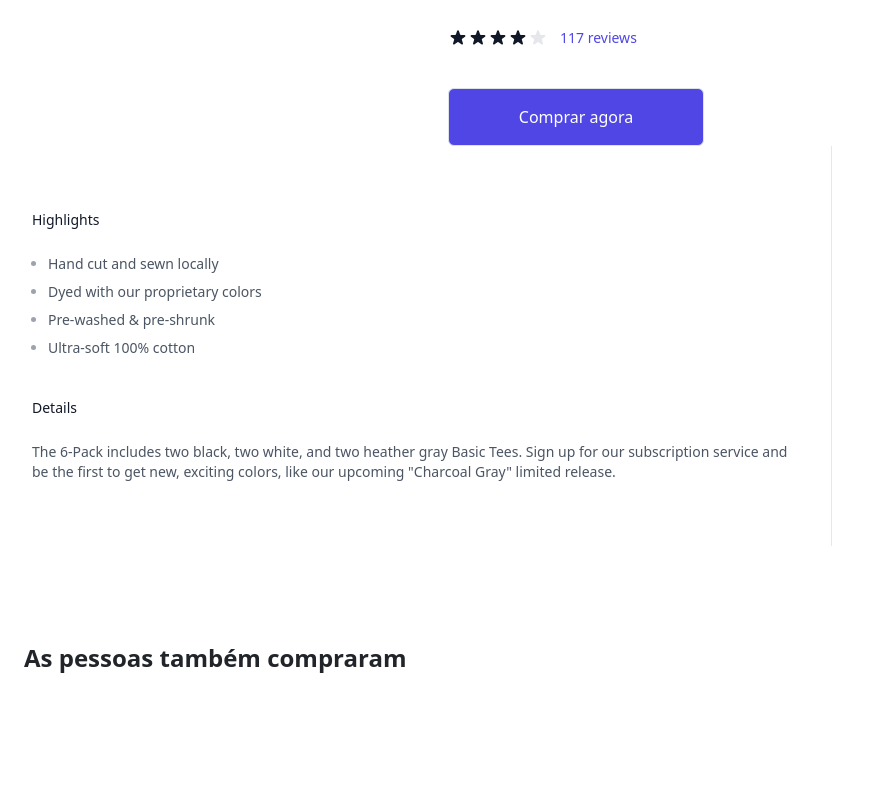
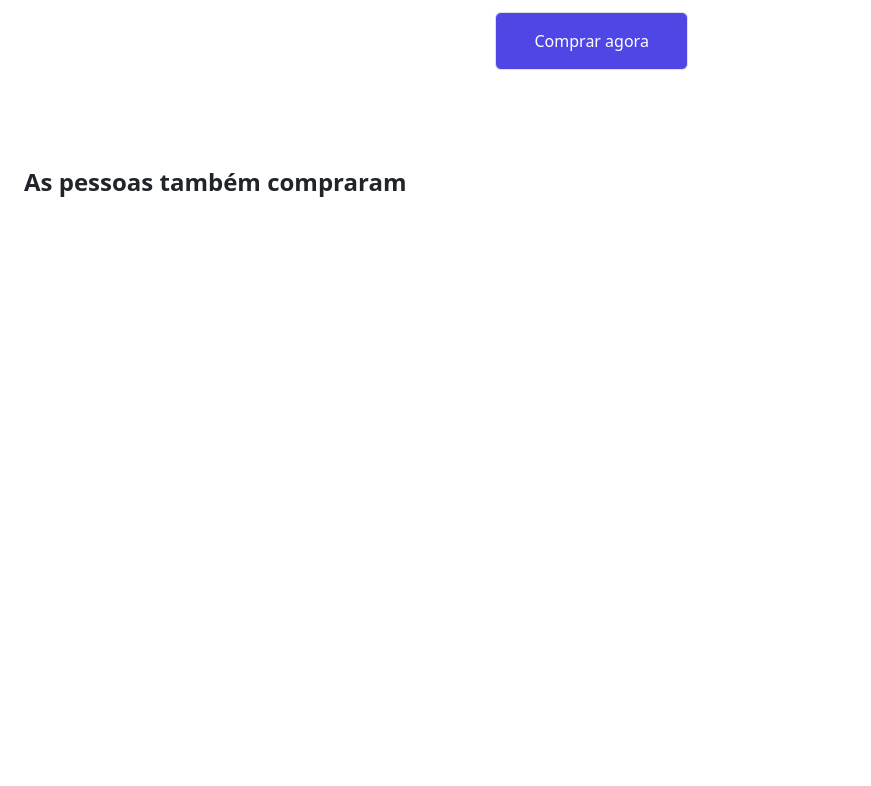
Before and after one commit to Matheus2004a/E-commerce-Veiculos, a PHP site: page /Aula/screens/compras/desc-product.php?id=1 in a window 1280 px wide. Shown: the part 343-1129 px from the top of the page, without its empty margins (0-871 px from the left). After the commit the page ends 540 px from the top, so only its background shows below. Run offline with PHP 8.4, Linux system fonts and the light colour scheme; data that the repository does not hold is empty; some libraries are stand-ins or nearby versions.

Commit message:
:fire: Remove avaliação e descrição mais detalhada do produto

```diff
--- a/screens/compras/desc-product.php
+++ b/screens/compras/desc-product.php
@@ -52,72 +52,10 @@
                 <p class='text-3xl text-gray-900'>R$" . $row['preco_custo_prod'] . "</p>
                 <p class='text-base text-gray-900'>Selecione a quantidade:</p>
                 <input type='number' class='w-1/6 p-1 rounded border border-secondary outline-none' min='1' max=" . $row['qtd_estoque'] . ">
-
-                <!-- Reviews -->
-                <div class='mt-6'>
-                    <div class='flex items-center'>
-                        <div class='flex items-center'>
-                            <!-- Heroicon name: solid/star Active: 'text-gray-900', Default: 'text-gray-200'-->
-                            <svg class='text-gray-900 h-5 w-5 flex-shrink-0' xmlns='http://www.w3.org/2000/svg' viewBox='0 0 20 20' fill='currentColor' aria-hidden='true'>
-                                <path d='M9.049 2.927c.3-.921 1.603-.921 1.902 0l1.07 3.292a1 1 0 00.95.69h3.462c.969 0 1.371 1.24.588 1.81l-2.8 2.034a1 1 0 00-.364 1.118l1.07 3.292c.3.921-.755 1.688-1.54 1.118l-2.8-2.034a1 1 0 00-1.175 0l-2.8 2.034c-.784.57-1.838-.197-1.539-1.118l1.07-3.292a1 1 0 00-.364-1.118L2.98 8.72c-.783-.57-.38-1.81.588-1.81h3.461a1 1 0 00.951-.69l1.07-3.292z' />
-                            </svg>
-
-                            <!-- Heroicon name: solid/star -->
-                            <svg class='text-gray-900 h-5 w-5 flex-shrink-0' xmlns='http://www.w3.org/2000/svg' viewBox='0 0 20 20' fill='currentColor' aria-hidden='true'>
-                                <path d='M9.049 2.927c.3-.921 1.603-.921 1.902 0l1.07 3.292a1 1 0 00.95.69h3.462c.969 0 1.371 1.24.588 1.81l-2.8 2.034a1 1 0 00-.364 1.118l1.07 3.292c.3.921-.755 1.688-1.54 1.118l-2.8-2.034a1 1 0 00-1.175 0l-2.8 2.034c-.784.57-1.838-.197-1.539-1.118l1.07-3.292a1 1 0 00-.364-1.118L2.98 8.72c-.783-.57-.38-1.81.588-1.81h3.461a1 1 0 00.951-.69l1.07-3.292z' />
-                            </svg>
-
-                            <!-- Heroicon name: solid/star -->
-                            <svg class='text-gray-900 h-5 w-5 flex-shrink-0' xmlns='http://www.w3.org/2000/svg' viewBox='0 0 20 20' fill='currentColor' aria-hidden='true'>
-                                <path d='M9.049 2.927c.3-.921 1.603-.921 1.902 0l1.07 3.292a1 1 0 00.95.69h3.462c.969 0 1.371 1.24.588 1.81l-2.8 2.034a1 1 0 00-.364 1.118l1.07 3.292c.3.921-.755 1.688-1.54 1.118l-2.8-2.034a1 1 0 00-1.175 0l-2.8 2.034c-.784.57-1.838-.197-1.539-1.118l1.07-3.292a1 1 0 00-.364-1.118L2.98 8.72c-.783-.57-.38-1.81.588-1.81h3.461a1 1 0 00.951-.69l1.07-3.292z' />
-                            </svg>
-
-                            <!-- Heroicon name: solid/star -->
-                            <svg class='text-gray-900 h-5 w-5 flex-shrink-0' xmlns='http://www.w3.org/2000/svg' viewBox='0 0 20 20' fill='currentColor' aria-hidden='true'>
-                                <path d='M9.049 2.927c.3-.921 1.603-.921 1.902 0l1.07 3.292a1 1 0 00.95.69h3.462c.969 0 1.371 1.24.588 1.81l-2.8 2.034a1 1 0 00-.364 1.118l1.07 3.292c.3.921-.755 1.688-1.54 1.118l-2.8-2.034a1 1 0 00-1.175 0l-2.8 2.034c-.784.57-1.838-.197-1.539-1.118l1.07-3.292a1 1 0 00-.364-1.118L2.98 8.72c-.783-.57-.38-1.81.588-1.81h3.461a1 1 0 00.951-.69l1.07-3.292z' />
-                            </svg>
-
-                            <!-- Heroicon name: solid/star -->
-                            <svg class='text-gray-200 h-5 w-5 flex-shrink-0' xmlns='http://www.w3.org/2000/svg' viewBox='0 0 20 20' fill='currentColor' aria-hidden='true'>
-                                <path d='M9.049 2.927c.3-.921 1.603-.921 1.902 0l1.07 3.292a1 1 0 00.95.69h3.462c.969 0 1.371 1.24.588 1.81l-2.8 2.034a1 1 0 00-.364 1.118l1.07 3.292c.3.921-.755 1.688-1.54 1.118l-2.8-2.034a1 1 0 00-1.175 0l-2.8 2.034c-.784.57-1.838-.197-1.539-1.118l1.07-3.292a1 1 0 00-.364-1.118L2.98 8.72c-.783-.57-.38-1.81.588-1.81h3.461a1 1 0 00.951-.69l1.07-3.292z' />
-                            </svg>
-                        </div>
-                        <p class='sr-only'>4 out of 5 stars</p>
-                        <a href='#' class='ml-3 text-sm font-medium text-indigo-600 hover:text-indigo-500'>117 reviews</a>
-                    </div>
-                </div>
-
                 <!-- Product info -->
                 <!-- Options -->
                 <div class='lg:mt-0 lg:row-span-3'>
-                    <button type='submit' class='mt-4 w-2/6 bg-indigo-600 border border-transparent rounded-md py-3 px-8 flex items-center justify-center text-base font-medium text-white hover:bg-indigo-700 focus:outline-none focus:ring-2 focus:ring-offset-2 focus:ring-indigo-500'>Comprar agora</button>
-                </div>
-            </div>
-
-            <div class='py-10 lg:pt-6 lg:pb-16 lg:col-start-1 lg:col-span-2 lg:border-r lg:border-gray-200 lg:pr-8'>
-                <!-- Description and details -->
-                <div class='mt-10'>
-                    <h3 class='text-sm font-medium text-gray-900'>Highlights</h3>
-
-                    <div class='mt-4'>
-                        <ul role='list' class='block pl-4 list-disc text-sm space-y-2'>
-                            <li class='text-gray-400'><span class='text-gray-600'>Hand cut and sewn locally</span></li>
-
-                            <li class='text-gray-400'><span class='text-gray-600'>Dyed with our proprietary colors</span></li>
-
-                            <li class='text-gray-400'><span class='text-gray-600'>Pre-washed &amp; pre-shrunk</span></li>
-
-                            <li class='text-gray-400'><span class='text-gray-600'>Ultra-soft 100% cotton</span></li>
-                        </ul>
-                    </div>
-                </div>
-
-                <div class='mt-10'>
-                    <h2 class='text-sm font-medium text-gray-900'>Details</h2>
-
-                    <div class='mt-4 space-y-6'>
-                        <p class='text-sm text-gray-600'>The 6-Pack includes two black, two white, and two heather gray Basic Tees. Sign up for our subscription service and be the first to get new, exciting colors, like our upcoming &quot;Charcoal Gray&quot; limited release.</p>
-                    </div>
+                    <button type='submit' class='mt-2 w-2/6 bg-indigo-600 border border-transparent rounded-md py-3 px-8 flex items-center justify-center text-base font-medium text-white hover:bg-indigo-700 focus:outline-none focus:ring-2 focus:ring-offset-2 focus:ring-indigo-500'>Comprar agora</button>
                 </div>
             </div>
         </div>
```
